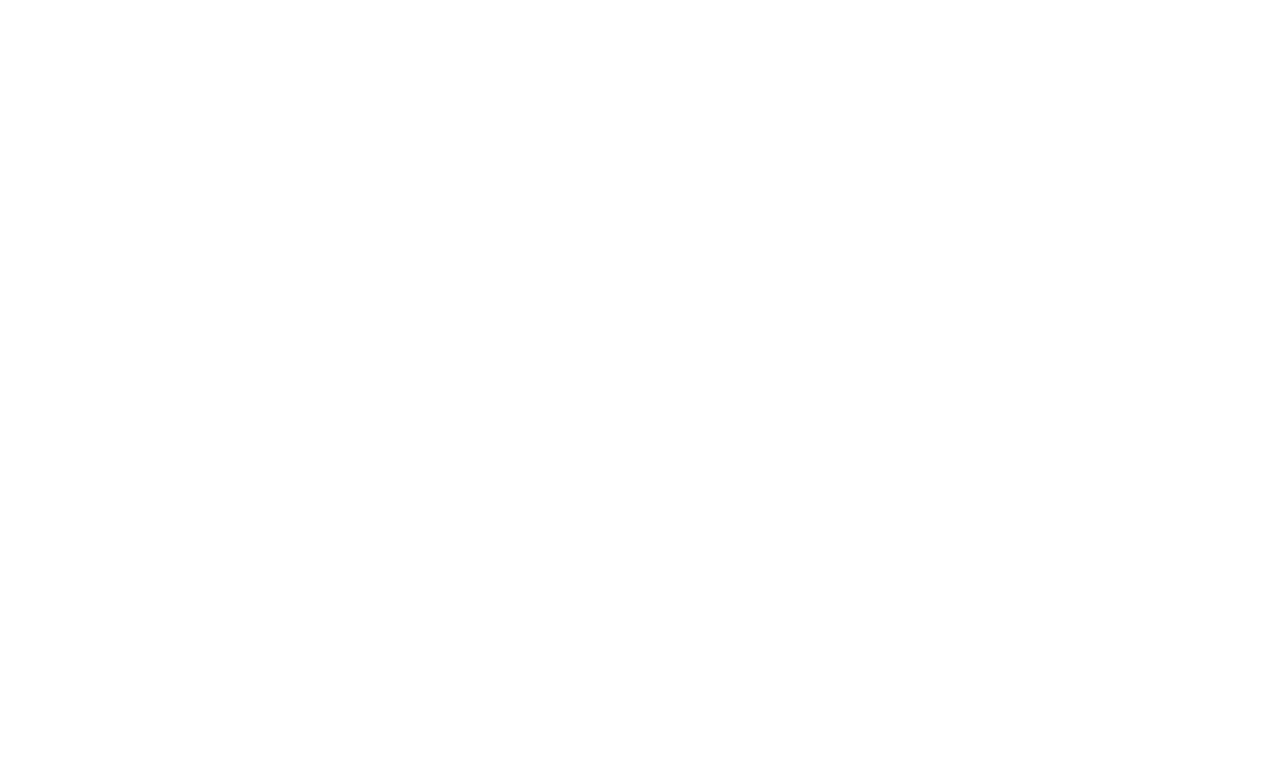
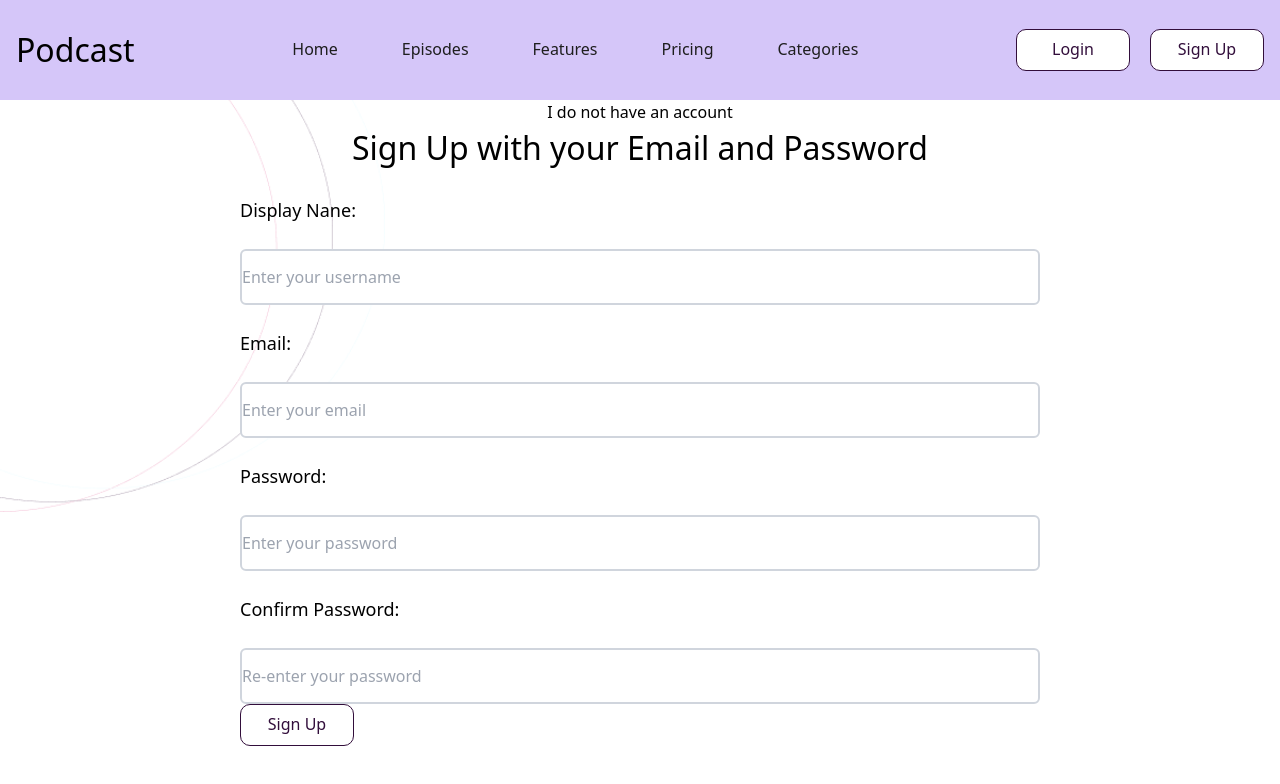
Before and after one commit to Christopher6609/PodcastApp, a React (Vite) app: page /auth/signup in a window 1280 px wide. Before the commit this address had no page. Shown: the top 784 px of the page. Built offline with nearby package versions, Linux system fonts and the light colour scheme.

Commit message:
sign up page design with form input

```diff
--- a/src/App.jsx
+++ b/src/App.jsx
@@ -1,13 +1,20 @@
 
 import { BrowserRouter, Route, Routes } from 'react-router-dom';
 import Landing from './routes/Landing/Landing';
+import Navigation from './components/molecules/navigation/Navigation';
+import SignUp from './routes/sign-up/SignUp';
 function App() {
 
   return (
     <>
       <BrowserRouter>
         <Routes>
-          <Route index element={<Landing/>} />
+          <Route path='/' index element={<Landing/>} />
+          <Route path='/auth' element={<Navigation/>}>
+            <Route path='signup' element={<SignUp/>} />
+
+          </Route>
+
         </Routes>
       </BrowserRouter>
     </>
--- a/src/components/atoms/Button/Button.jsx
+++ b/src/components/atoms/Button/Button.jsx
@@ -1,10 +1,10 @@
 const Button = ({children}) => {
     return(
-        <>
+
             <button className="text-[1rem] leading-[1.362rem] font-[400] w-[7.125rem] h-[2.625rem] bg-[#FFF] text-[#320E3B] rounded-[0.625rem] border-[1px] border-[#320E3B]">
                {children}
             </button>
-        </>
+
     )
 }
 
--- /dev/null
+++ b/src/components/atoms/FormInput/FormInput.jsx
@@ -0,0 +1,11 @@
+const FormInput = ({label, ...otherProps}) => {
+    return(
+        <>
+        <label className=" text-[18px] block my-[25px]">{label}</label>
+        <input className="h-[3.5rem] border-[2px] rounded-[0.375rem] border-[#D0D5DD] w-full" {...otherProps} />
+        </>
+
+    )
+}
+
+export default FormInput;
--- a/src/components/molecules/navigation/Navigation.jsx
+++ b/src/components/molecules/navigation/Navigation.jsx
@@ -1,7 +1,18 @@
 import { Fragment } from "react";
+import { Outlet } from "react-router-dom";
 import Button from "../../atoms/Button/Button";
+import { useNavigate } from "react-router-dom";
+
+
 const Navigation = () => {
+
+  const navigate = useNavigate();
+  const logoNavigationHandler = () => navigate('/');
+  const loginNavigationHandler = () => navigate('/login');
+  const signupNavigationHandler = () => navigate('/auth/signup');
+
     return (
+
         <Fragment >
              <div className=" h-[6.25rem] justify-between items-center md:flex hidden px-[1rem] bg-[#d5c6f9] ">
                 <div className="w-[39rem] h-[32.375rem] absolute md:-top-[0.4rem] md:-left-[10rem] -z-10 md:block">
@@ -9,7 +20,7 @@
                 </div>
 
                 <div>
-                  <h1 className="text-[2rem] text-[Mono]">Podcast</h1>
+                <span onClick={logoNavigationHandler} className="hover:cursor-pointer"> <h1 className="text-[2rem] text-[Mono]">Podcast</h1></span>
                 </div>
         <div>
           <ul className="list-none flex text-[1rem] font-[400] leading-[1.362rem] text-[#1E1E1E] gap-16">
@@ -32,9 +43,14 @@
         </div>
         <div className=" flex gap-5">
           <Button>Login</Button>
-          <Button>Sign Up</Button>
+          <span onClick={signupNavigationHandler}><Button type="button">Sign Up</Button>
+          </span>
         </div>
         </div>
+
+        <Outlet />
+
+
         </Fragment>
     )
 }
--- a/src/routes/sign-up/SignUp.jsx
+++ b/src/routes/sign-up/SignUp.jsx
@@ -1,7 +1,83 @@
+import { useState } from "react";
+import Button from "../../components/atoms/Button/Button";
+import FormInput from "../../components/atoms/FormInput/FormInput";
+
+
+
 const SignUp = () => {
+
+    const DefaultFormFields = {
+        name:'',
+        email:'',
+        password:'',
+        confirmpassword:''
+    }
+
+const [formFields, setFormFields] = useState(DefaultFormFields);
+const {name, email, password, confirmpassword} = formFields;
+
+const handleChange = (event) => {
+    const {name, value} = event.target;
+
+      setFormFields({...formFields, [name]:value})
+}
+
+const handleSubmit = (event) => {
+    event.preventDefault()
+}
     return(
         <>
+            <div className="flex flex-col justify-center items-center">
+            <h2>I do not have an account</h2>
+            <h1 className='text-[2rem]'>Sign Up with your Email and Password</h1>
+            <div className="w-[50rem]">
+                <form onSubmit={handleSubmit}>
+                    <FormInput
+                        label="Display Nane:"
+                        type='text'
+                        placeholder="Enter your username"
+                        name="name"
+                        value={name}
+                        onChange={handleChange}
+                        required
 
+                    />
+                    <FormInput
+                        label="Email:"
+                        type='email'
+                        placeholder="Enter your email"
+                        name="email"
+                        value={email}
+                        onChange={handleChange}
+                        required
+
+                    />
+                     <FormInput
+                        label="Password:"
+                        type='password'
+                        placeholder="Enter your password"
+                        name="password"
+                        value={password}
+                        onChange={handleChange}
+                        required
+                    />
+                     <FormInput
+                        label="Confirm Password:"
+                        type='password'
+                        placeholder="Re-enter your password"
+                        name="confirmpassword"
+                        value={confirmpassword}
+                        onChange={handleChange}
+                        required
+
+                    />
+                    <Button>Sign Up</Button>
+
+                </form>
+            </div>
+            </div>
         </>
     )
 }
+
+export default SignUp;
```
